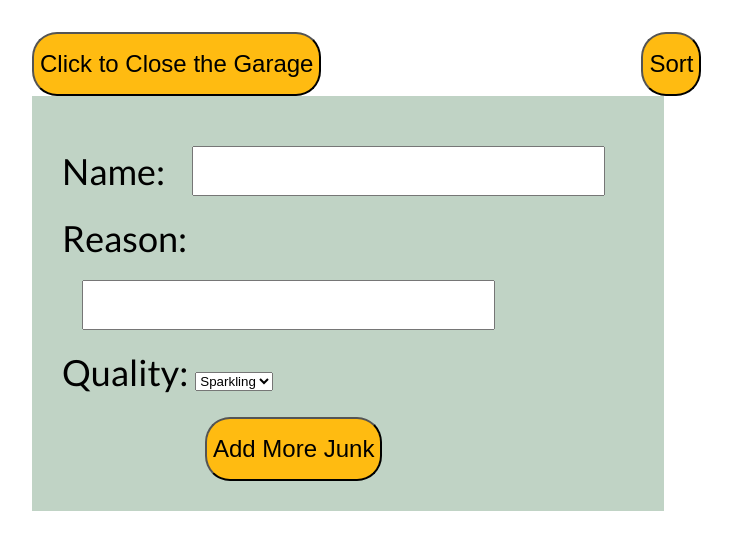
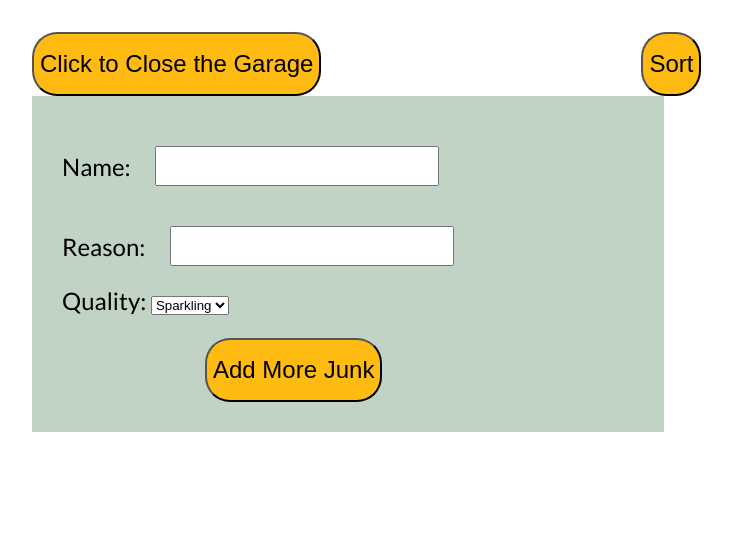
Before and after one commit to apsitos/JerrysGarage, a website: page public/index.html in a window 1280 px wide. Both pictures are taken after a click on the button "Click to Open the Garage". Shown: the part 98-648 px from the top of the page, without its empty margins (292-1024 px from the left). Drawn offline with nearby package versions, Linux system fonts and the light colour scheme; no server answers; a web font is replaced by a local one.

Commit message:
Adjust form size

```diff
--- a/public/styles.css
+++ b/public/styles.css
@@ -18,7 +18,7 @@ button {
 
 form {
   font-family: 'Lato', sans-serif;
-  font-size: 36px;
+  font-size: 24px;
   margin-left: 25%;
   margin-right: 25%;
   padding: 30px;
@@ -30,9 +30,9 @@ form {
 }
 
 input {
-  height: 44px;
+  height: 34px;
   font-family: 'Lato', sans-serif;
-  font-size: 36px;
+  font-size: 24px;
   align-items: center;
   margin: 20px;
 }
```
